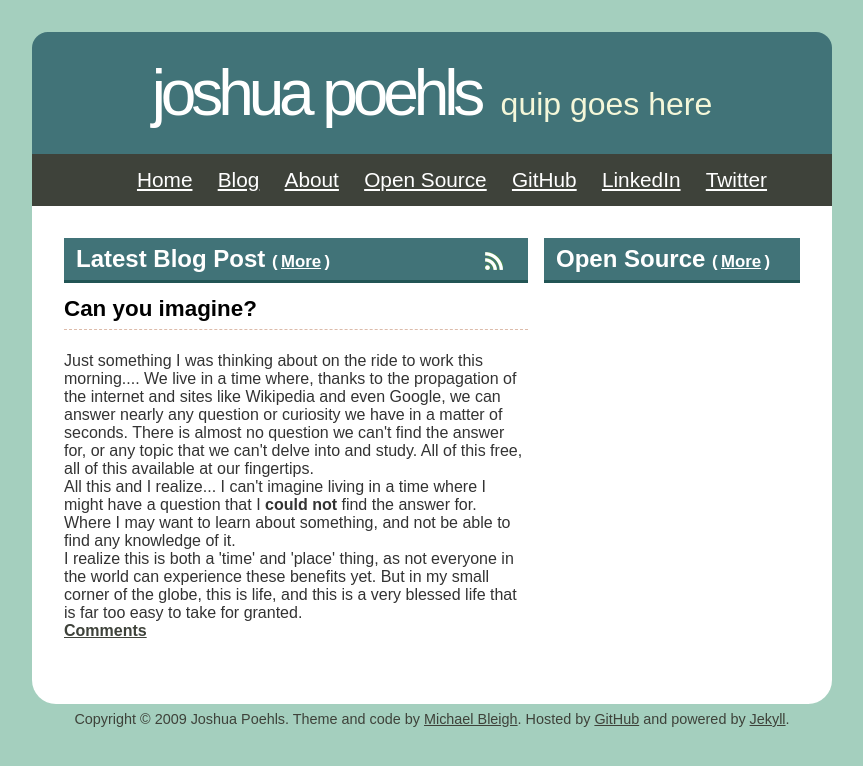
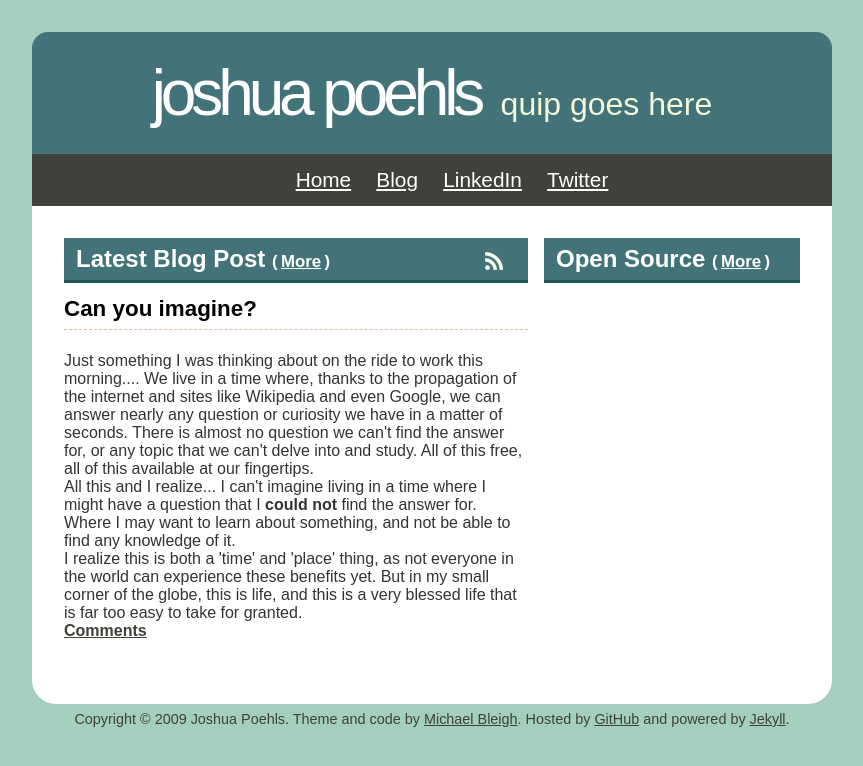
Before and after one commit to jpoehls/old-zduck-web, a Jekyll site: the page built from index.html, in a window 1280 px wide. Shown: the top 766 px of the page, without its empty margins (208-1071 px from the left). Built offline with Jekyll 4.4.1, drawn with Linux system fonts in a browser that asks for light colours; comment, search, counter and statistics services are not loaded.

Commit message:
removed some links on the master layout

```diff
--- a/_layouts/master.html
+++ b/_layouts/master.html
@@ -8,7 +8,7 @@
     <link rel="stylesheet" href="/stylesheets/master.css" type="text/css" media="screen" charset="utf-8"/>
     <script src="/javascripts/jquery.js" type="text/javascript" charset="utf-8"></script>
     <script src="/javascripts/jquery.github.js" type="text/javascript" charset="utf-8"></script>
-    <link rel='alternate' type='application/rss+xml' href='http://jpoehls.github.com/atom.xml' />
+    <!--<link rel='alternate' type='application/rss+xml' href='http://jpoehls.github.com/atom.xml' />-->
   </head>
   <body>
     <div id='wrapper'>
@@ -20,9 +20,9 @@
         <ul>
           <li><a href='/'>Home</a></li>
           <li><a href='/blog.html'>Blog</a></li>
-          <li><a href='/about.html'>About</a></li>
-          <li><a href='/open-source.html'>Open Source</a></li>
-          <li><a href='http://github.com/jpoehls' target='_blank' rel='me'>GitHub</a></li>
+          <!--<li><a href='/about.html'>About</a></li>-->
+          <!--<li><a href='/open-source.html'>Open Source</a></li>-->
+          <!--<li><a href='http://github.com/jpoehls' target='_blank' rel='me'>GitHub</a></li>-->
           <li><a href='http://www.linkedin.com/in/jpoehls' target='_blank' rel='me'>LinkedIn</a></li>
           <li><a href='http://twitter.com/jpoehls' target='_blank' rel='me'>Twitter</a></li>
         </ul>
```
